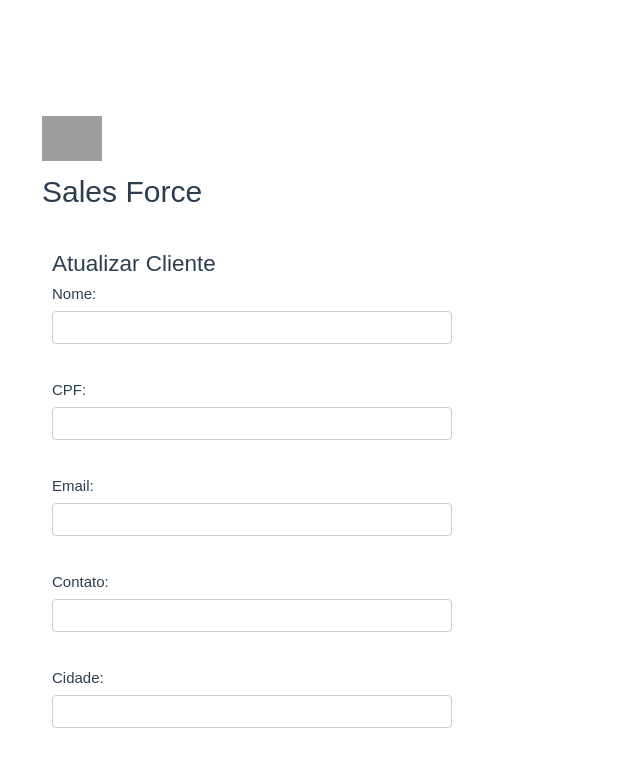
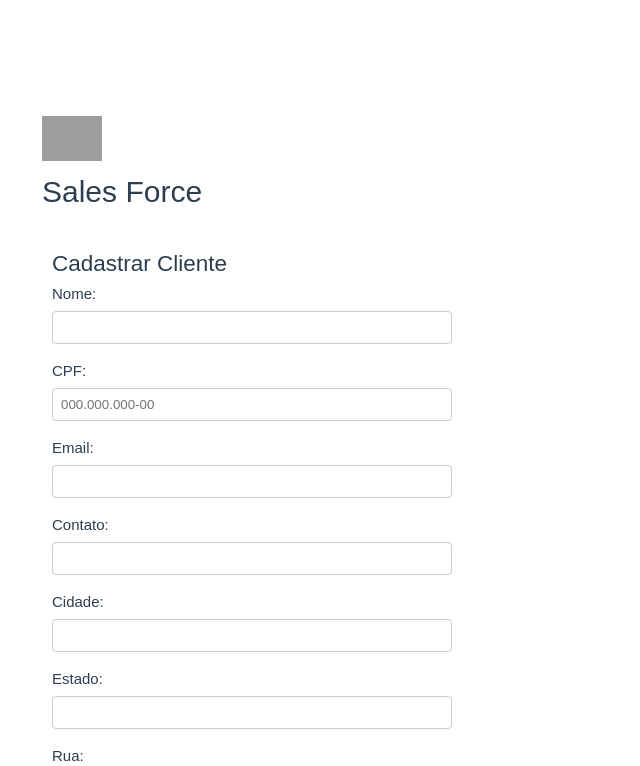
Before and after one commit to jlaindorf/salesForce, a Vue app: page /newclient in a window 1280 px wide. Shown: the top 766 px of the page, without its empty margins (0-640 px from the left). Built offline with nearby package versions, Linux system fonts and the light colour scheme; grey boxes are pictures that could not be loaded.

Commit message:
feat: implement validations

```diff
--- a/package.json
+++ b/package.json
@@ -14,7 +14,8 @@
   "dependencies": {
     "axios": "^1.6.8",
     "vue": "^3.3.4",
-    "vue-router": "^4.2.4"
+    "vue-router": "^4.2.4",
+    "yup": "^1.4.0"
   },
   "devDependencies": {
     "@rushstack/eslint-patch": "^1.3.2",
--- a/src/views/clients/CreateClientView.vue
+++ b/src/views/clients/CreateClientView.vue
@@ -12,38 +12,44 @@
     </header>
 
     <main>
-        <h2>Atualizar Cliente</h2>
+      <h2>Cadastrar Cliente</h2>
 
       <form @submit.prevent="handleClient">
         <label for="name">Nome:</label>
-          <input id="name" type="text" v-model="name" required /><br />
+        <input id="name" type="text" v-model="formData.name" />
+        <span class="error">{{ errors.name }}</span>
 
         <label for="cpf">CPF:</label>
-          <input id="cpf" type="text" v-model="cpf" required /><br />
+        <input  placeholder="000.000.000-00" type="text" v-model="formData.cpf" />
+        <span class="error">{{ errors.cpf }}</span>
 
         <label for="email">Email:</label>
-          <input id="email" type="email" v-model="email" required /><br />
+        <input id="email" type="email" v-model="formData.email" />
+        <span class="error">{{ errors.email }}</span>
 
         <label for="contact">Contato:</label>
-          <input id="contact" type="text" v-model="contact" /><br />
+        <input id="contact" type="text" v-model="formData.contact" />
+        <span class="error">{{ errors.contact }}</span>
 
         <label for="city">Cidade:</label>
-          <input id="city" type="text" v-model="city" /><br />
+        <input id="city" type="text" v-model="formData.city" />
+        <span class="error">{{ errors.city }}</span>
 
         <label for="state">Estado:</label>
-          <input id="state" type="text" v-model="state" /><br />
+        <input id="state" type="text" v-model="formData.state" />
+        <span class="error">{{ errors.state }}</span>
 
         <label for="street">Rua:</label>
-          <input id="street" type="text" v-model="street" /><br />
-
-          <label for="neighborhood">Bairro:</label>
-          <input id="neighborhood" type="text" v-model="neighborhood" /><br />
+        <input id="street" type="text" v-model="formData.street" />
+        <span class="error">{{ errors.street }}</span>
 
         <label for="number">Número:</label>
-          <input id="number" type="text" v-model="number" /><br />
+        <input id="number" type="text" v-model="formData.number" />
+        <span class="error">{{ errors.number }}</span>
 
         <label for="cep">CEP:</label>
-          <input id="cep" type="text" v-model="cep" /><br />
+        <input id="cep" type="text" v-model="formData.cep" />
+        <span class="error">{{ errors.cep }}</span>
 
         <button type="submit">Salvar</button>
         <button @click="cancelCreation">Cancelar</button>
@@ -54,10 +60,12 @@
 
 <script>
 import axios from 'axios';
+import * as yup from 'yup';
 
 export default {
   data() {
     return {
+      formData: {
         name: '',
         cpf: '',
         email: '',
@@ -65,34 +73,34 @@
         city: '',
         state: '',
         street: '',
-          neighborhood: '',
         number: '',
         cep: ''
-
-      }
+      },
+      errors: {}
+    };
   },
   methods: {
-    handleClient() {
-      axios.post('http://localhost/Sales/routes/clients.php', {
-        name: this.name,
-        cpf: this.cpf,
-        email: this.email,
-        contact: this.contact,
-        city: this.city,
-        state: this.state,
-        street: this.street,
-        neighborhood: this.neighborhood,
-        number: this.number,
-        cep: this.cep
-      })
-      .then(response => {
+    async handleClient() {
+      const schema = yup.object().shape({
+        name: yup.string().required('O nome é obrigatório'),
+        cpf: yup.string().required('O CPF é obrigatório').matches(/^\d{3}\.\d{3}\.\d{3}-\d{2}$/, 'CPF inválido, formato aceito xxx.xxx.xxx-xx'),
+        email: yup.string().email('Insira um email válido').required('O email é obrigatório')
+      });
+
+      try {
+        this.errors = {};
+        await schema.validate(this.formData, { abortEarly: false });
+
+        await axios.post('http://localhost/Sales/routes/clients.php', this.formData);
         alert('Novo cliente criado com sucesso!');
         this.$router.push('/clients');
-      })
-      .catch(error => {
-        console.error('Erro ao criar cliente:', error);
-        alert('Falha ao criar cliente. Verifique os dados e tente novamente.');
+      } catch (error) {
+        if (error instanceof yup.ValidationError) {
+          error.inner.forEach(err => {
+            this.errors[err.path] = err.message;
           });
+        }
+      }
     },
     cancelCreation() {
       this.$router.push('/clients');
@@ -147,4 +155,10 @@
 form button:hover {
   background-color: #0056b3;
 }
+
+.error {
+  color: red;
+  font-size: 12px;
+  margin-top: 5px;
+}
 </style>
```
Also changed, not shown: 1 other file (tests, documents, lock files or other folders). Lines whose indentation alone changed are shown as unchanged.
